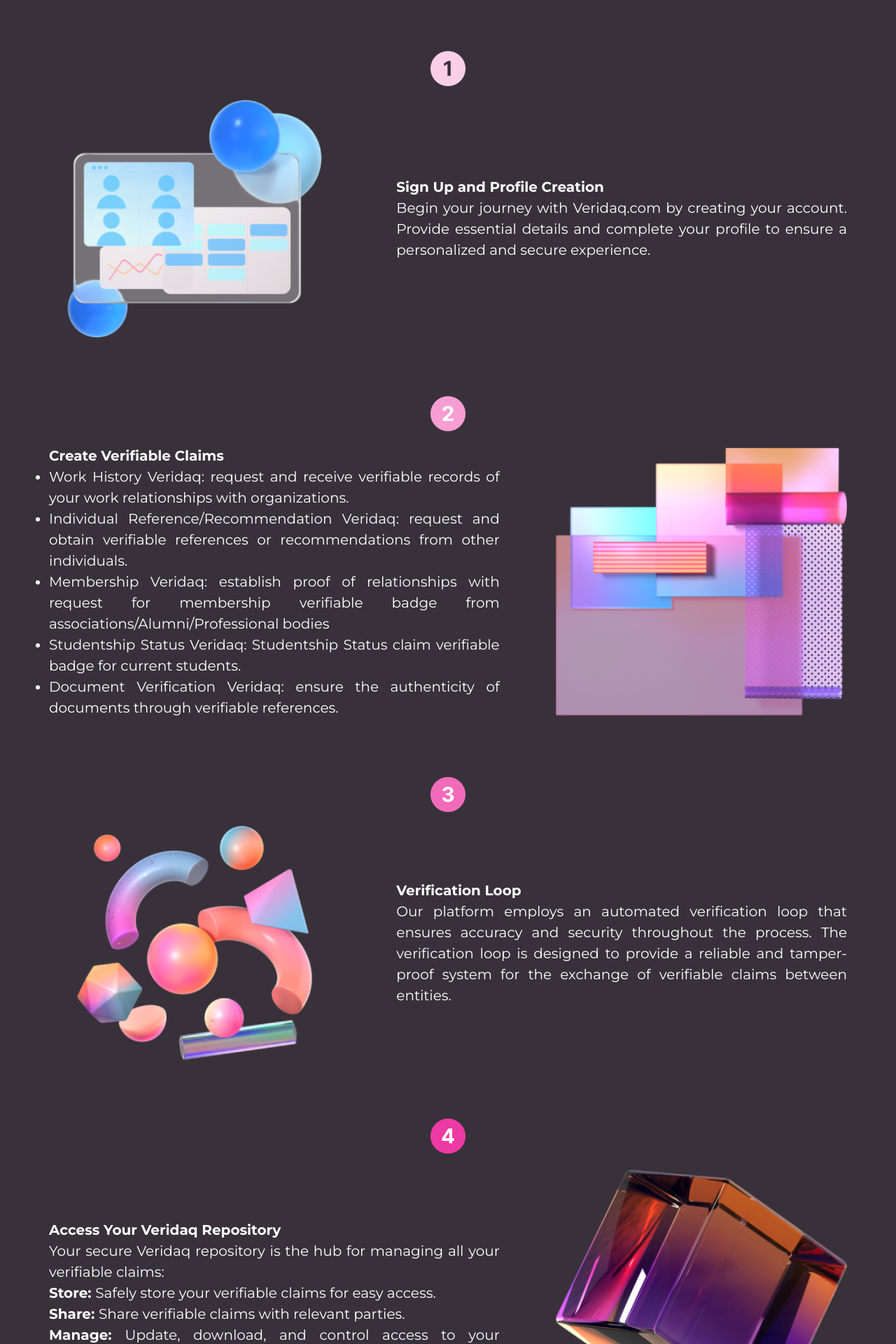
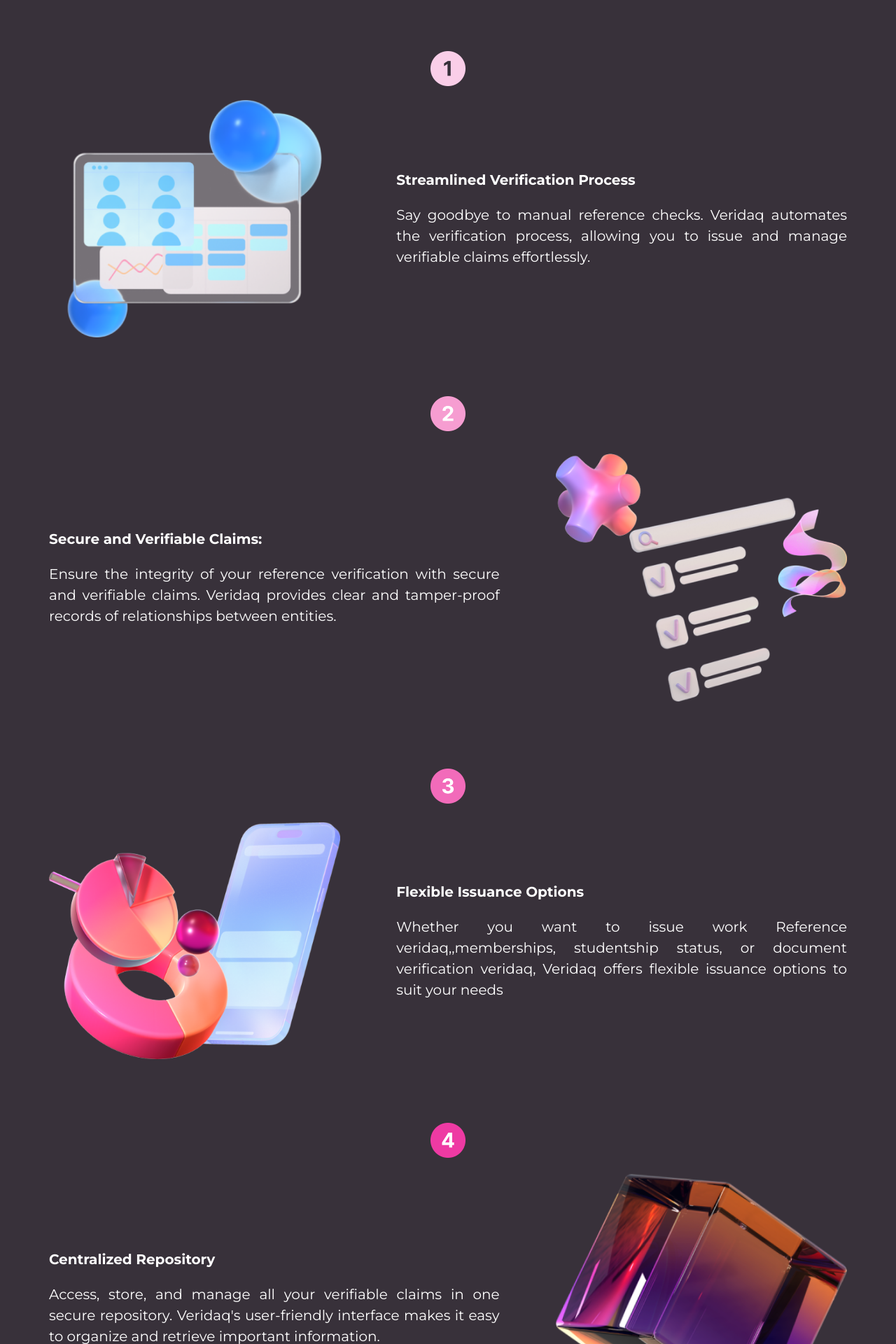
Before and after one commit to TomiwaPhilip/veridaq.com-statics, a Next.js app in the folder statics/: page /for-organizations in a window 1280 px wide. Shown: the part 880-2800 px from the top of the page at 70% size. Built offline with nearby package versions, Linux system fonts and the light colour scheme.

Commit message:
completed pages for organization and individuals

```diff
--- a/statics/app/(root)/for-individuals/page.tsx
+++ b/statics/app/(root)/for-individuals/page.tsx
@@ -0,0 +1,122 @@
+import { Cta, Hero2, SectionImageLeft2, SectionImageRight2, NumberIcon } from "@/components/shared/Reusables";
+
+export default function ForIndividual() {
+    return(
+        <main className="mt-[150px] mx-[50px]">
+            <Hero2
+                heading="Welcome to Veridaq, your trusted partner for seamless reference verification.
+                Our platform is designed to empower individuals like you with secure and verifiable claims,
+                making the reference check process effortless and reliable. Here's how Veridaq can benefit you:"
+            />
+
+            <section className="">
+                <NumberIcon imgSrc="/assets/icons/icon-number-01.png" imgAlt="1" />
+                <SectionImageRight2
+                    heading=""
+                    paragraphs={
+                        <div className="">
+                            <p className="text-[20px] font-bold pb-5">Effortless Reference Verification </p>
+                            <p className="text-[20px]">Say goodbye to the hassle of traditional reference checks.
+                            Veridaq automates the verification process, allowing you to request and manage verifiable claims with ease.</p>
+                        </div>
+                    }
+                    imgSrc="/assets/images/sign-up.png"
+                    imgAlt="user"
+                    imgWidth={300}
+                    imgHeight={300}
+                />
+
+                <NumberIcon imgSrc="/assets/icons/icon-number-02.png" imgAlt="2" />
+                <SectionImageLeft2
+                    heading=""
+                    paragraphs={
+                        <div>
+                            <p className="text-[20px] font-bold pb-5">Secure and Transparent Records</p>
+                            <p className="text-[20px]">
+                                Rest assured knowing that your reference verification is secure and transparent.
+                                Veridaq provides clear and tamper-proof records of your work history, individual references,
+                                memberships, studentship status, and document verification.
+                            </p>
+                        </div>
+                    }
+                    imgSrc="/assets/images/Veridaq_Check.png"
+                    imgAlt="user"
+                    imgWidth={400}
+                    imgHeight={400}
+                />
+
+                <NumberIcon imgSrc="/assets/icons/icon-number-03.png" imgAlt="3" />
+                <SectionImageRight2
+                    heading=""
+                    paragraphs={
+                        <div>
+                            <p className="text-[20px] font-bold pb-5">Accessible Repository</p>
+                            <p className="text-[20px]">Access, store, and manage all your verifiable claims in one centralized repository.
+                            Veridaq's intuitive interface makes it easy to organize and retrieve important information whenever you need it.</p>
+                        </div>
+                    }
+                    imgSrc="/assets/images/box.png"
+                    imgAlt="user"
+                    imgWidth={400}
+                    imgHeight={400}
+                />
+
+                <NumberIcon imgSrc="/assets/icons/icon-number-04.png" imgAlt="4" />
+                <SectionImageLeft2
+                    heading=""
+                    paragraphs={
+                        <div>
+                            <p className="text-[20px] font-bold pb-5">Flexible Pricing Options</p>
+                            <p className="text-[20px]">Veridaq offers flexible pricing options to suit your needs. Work history and
+                            individual reference verifiable claims are available on a freemium model, while other types of claims
+                            are offered at competitive rates.</p>
+                        </div>
+                    }
+                    imgSrc="/assets/images/verify-claims.png"
+                    imgAlt="user"
+                    imgWidth={400}
+                    imgHeight={400}
+                />
+
+                <NumberIcon imgSrc="/assets/icons/icon-number-05.png" imgAlt="5" />
+                <SectionImageRight2
+                    heading=""
+                    paragraphs={
+                        <div>
+                            <p className="text-[20px] font-bold pb-5">Credible Profile</p>
+                            <p className="text-[20px]">Create a credible profile with verifiable claims showcasing your professional achievements and credentials.
+                            Let your verifiable claims speak for themselves and enhance your credibility in the eyes of potential employers or collaborators.
+                            </p>
+                        </div>
+                    }
+                    imgSrc="/assets/images/Values.png"
+                    imgAlt="user"
+                    imgWidth={400}
+                    imgHeight={400}
+                />
+                <NumberIcon imgSrc="/assets/icons/icon-number-06.png" imgAlt="6" />
+                <SectionImageLeft2
+                    heading=""
+                    paragraphs={
+                        <div>
+                            <p className="text-[20px] font-bold pb-5">Dedicated Support</p>
+                            <p className="text-[20px]">Our dedicated support team is here to assist you every step of the way.
+                            Whether you have questions about platform features, pricing, or technical support, we're just a click away.</p>
+                        </div>
+                    }
+                    imgSrc="/assets/images/Settings.png"
+                    imgAlt="user"
+                    imgWidth={400}
+                    imgHeight={400}
+                />
+            </section>
+            <Cta
+                paragraph = {
+                  <p className="font-bold text-[32px]">Ready to take control of your reference verification process?
+                  <br /> Sign up for Veridaq today and experience the future of reference checks.
+                  Join thousands of individuals who trust Veridaq for their verification needs. </p>
+                }
+            />
+        </main>
+    )
+}
--- a/statics/app/(root)/for-organizations/page.tsx
+++ b/statics/app/(root)/for-organizations/page.tsx
@@ -4,9 +4,9 @@
     return(
         <main className="mt-[150px] mx-[50px]">
             <Hero2
-                heading="Welcome to Veridaq.com, your go-to platform for revolutionizing the reference check
-                process through seamless and secure verifiable claims. Discover the simplicity and efficiency
-                of our platform with a step-by-step guide on how Veridaq.com works:"
+                heading="Welcome to Veridaq, where we empower organizations with seamless reference verification solutions.
+                Our platform is designed to simplify the reference check process, saving you time, effort, and resources.
+                Here's how Veridaq can benefit your organization:"
             />
 
             <section className="">
@@ -15,9 +15,9 @@
                     heading=""
                     paragraphs={
                         <div className="">
-                            <p className="text-[20px] font-bold">Sign Up and Profile Creation </p>
-                            <p className="text-[20px]">Begin your journey with Veridaq.com by creating your account. Provide essential details and
-                                complete your profile to ensure a personalized and secure experience.</p>
+                            <p className="text-[20px] font-bold pb-5">Streamlined Verification Process </p>
+                            <p className="text-[20px]">Say goodbye to manual reference checks.
+                            Veridaq automates the verification process, allowing you to issue and manage verifiable claims effortlessly.</p>
                         </div>
                     }
                     imgSrc="/assets/images/sign-up.png"
@@ -31,17 +31,14 @@
                     heading=""
                     paragraphs={
                         <div>
-                            <p className="text-[20px] font-bold">Create Verifiable Claims</p>
-                            <ul className="text-[20px] list-disc">
-                                <li>Work History Veridaq: request and receive verifiable records of your work relationships with organizations.</li>
-                                <li>Individual Reference/Recommendation Veridaq: request and obtain verifiable references or recommendations from other individuals.</li>
-                                <li>Membership Veridaq: establish proof of relationships with request for membership verifiable badge from associations/Alumni/Professional bodies </li>
-                                <li>Studentship Status Veridaq: Studentship Status claim verifiable badge for current students.</li>
-                                <li>Document Verification Veridaq: ensure the authenticity of documents through verifiable references.</li>
-                            </ul>
+                            <p className="text-[20px] font-bold pb-5">Secure and Verifiable Claims:</p>
+                            <p className="text-[20px]">
+                                Ensure the integrity of your reference verification with secure and verifiable claims.
+                                Veridaq provides clear and tamper-proof records of relationships between entities.
+                            </p>
                         </div>
                     }
-                    imgSrc="/assets/images/verify-claims.png"
+                    imgSrc="/assets/images/Veridaq_Check.png"
                     imgAlt="user"
                     imgWidth={400}
                     imgHeight={400}
@@ -52,12 +49,12 @@
                     heading=""
                     paragraphs={
                         <div>
-                            <p className="text-[20px] font-bold">Verification Loop</p>
-                            <p className="text-[20px]">Our platform employs an automated verification loop that ensures accuracy and security throughout the process. The verification loop
-                                is designed to provide a reliable and tamper-proof system for the exchange of verifiable claims between entities.</p>
+                            <p className="text-[20px] font-bold pb-5">Flexible Issuance Options</p>
+                            <p className="text-[20px]">Whether you want to issue work Reference veridaq,,memberships, studentship status,
+                            or document verification veridaq, Veridaq offers flexible issuance options to suit your needs</p>
                         </div>
                     }
-                    imgSrc="/assets/images/loop.png"
+                    imgSrc="/assets/images/Values.png"
                     imgAlt="user"
                     imgWidth={400}
                     imgHeight={400}
@@ -68,11 +65,9 @@
                     heading=""
                     paragraphs={
                         <div>
-                            <p className="text-[20px] font-bold">Access Your Veridaq Repository</p>
-                            <p className="text-[20px]">Your secure Veridaq repository is the hub for managing all your verifiable claims:</p>
-                            <p className="text-[20px]"> <span className="font-bold"> Store: </span> Safely store your verifiable claims for easy access.</p>
-                            <p className="text-[20px]"> <span className="font-bold"> Share: </span> Share verifiable claims with relevant parties.</p>
-                            <p className="text-[20px]"> <span className="font-bold"> Manage: </span> Update, download, and control access to your verifiable claims.</p>
+                            <p className="text-[20px] font-bold pb-5">Centralized Repository</p>
+                            <p className="text-[20px]">Access, store, and manage all your verifiable claims in one secure repository.
+                            Veridaq's user-friendly interface makes it easy to organize and retrieve important information.</p>
                         </div>
                     }
                     imgSrc="/assets/images/box.png"
@@ -86,12 +81,28 @@
                     heading=""
                     paragraphs={
                         <div>
-                            <p className="text-[20px] font-bold">Experience a Smarter, Faster, and More Secure Reference Check</p>
-                            <p className="text-[20px]">Veridaq.com transforms reference checks into a streamlined,efficient, and secure process. Say goodbye to the hassles of traditional
-                            reference verification and embrace a future where your professional connections are built on trust and transparency.</p>
+                            <p className="text-[20px] font-bold pb-5">Transparent Pricing Model</p>
+                            <p className="text-[20px]">Veridaq offers a transparent pricing model,
+                            with options for freemium-based and commission-based issuance. Rest assured, you only pay for the services you use.
+                            </p>
                         </div>
                     }
-                    imgSrc="/assets/images/loop.png"
+                    imgSrc="/assets/images/verify-claims.png"
+                    imgAlt="user"
+                    imgWidth={400}
+                    imgHeight={400}
+                />
+                <NumberIcon imgSrc="/assets/icons/icon-number-06.png" imgAlt="6" />
+                <SectionImageLeft2
+                    heading=""
+                    paragraphs={
+                        <div>
+                            <p className="text-[20px] font-bold pb-5">Dedicated Support</p>
+                            <p className="text-[20px]">Our dedicated support team is here to assist you every step of the way.
+                            Whether you have questions about platform features, pricing, or technical support, we're just a click away.</p>
+                        </div>
+                    }
+                    imgSrc="/assets/images/Settings.png"
                     imgAlt="user"
                     imgWidth={400}
                     imgHeight={400}
@@ -99,8 +110,9 @@
             </section>
             <Cta
                 paragraph = {
-                  <p className="font-bold text-[32px]">Ready to experience the Veridaq.com difference?
-                  Sign Up Now and start enjoying a smarter, faster, and more secure reference check experience! </p>
+                  <p className="font-bold text-[32px]">Ready to streamline your reference verification processes?
+                  Sign up for Veridaq today and experience the future of reference checks for organizations.
+                  Join the growing community of organizations who trust Veridaq for their verification needs.</p>
                 }
             />
         </main>
```
Also changed, not shown: statics/public/assets/icons/icon-number-06.png (added).
